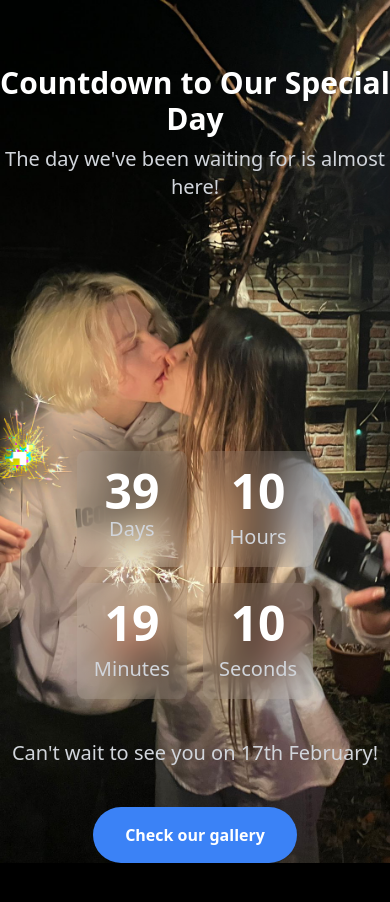
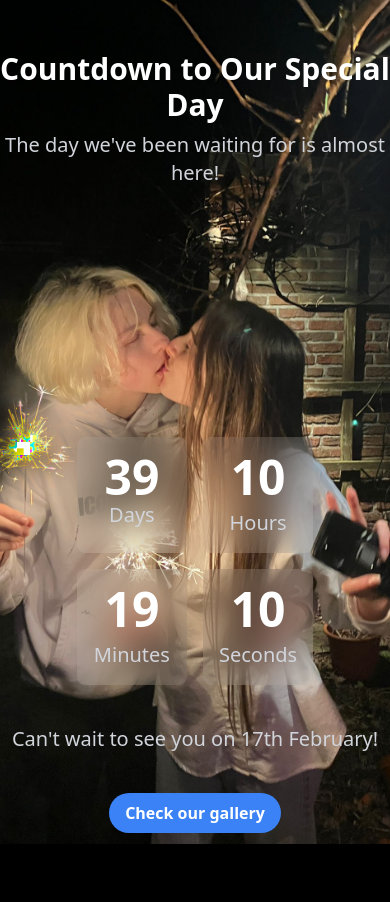
Before and after one commit to workani/danileva, a Next.js app: page / in a window 390 px wide. Shown: the top 902 px of the page. Built offline with nearby package versions, Linux system fonts and the light colour scheme.

Commit message:
button update

```diff
--- a/pages/index.js
+++ b/pages/index.js
@@ -122,9 +122,9 @@
 
 
         </footer>
-         <button className="mt-30 bg-blue-500 hover:bg-blue-700 text-white font-bold py-4 px-8 rounded-full">
-            Check our gallery
-          </button>
+        <button className="bg-blue-500 hover:bg-blue-700 text-white font-bold py-2 px-4 rounded-full block md:hidden">
+  Check our gallery
+</button>
       </div>
 
        {/* Image Gallery */}
--- a/styles/globals.css
+++ b/styles/globals.css
@@ -40,7 +40,7 @@
   }
 
 .countdown-text-container  {
-   padding-top: 25px;
+   padding-top: 0px;
 }
 
 
```
